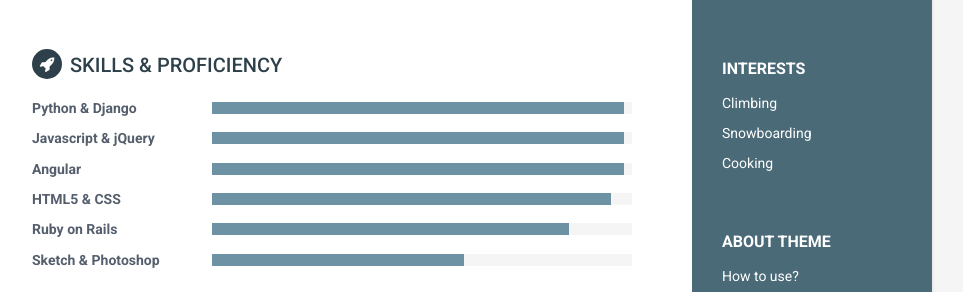
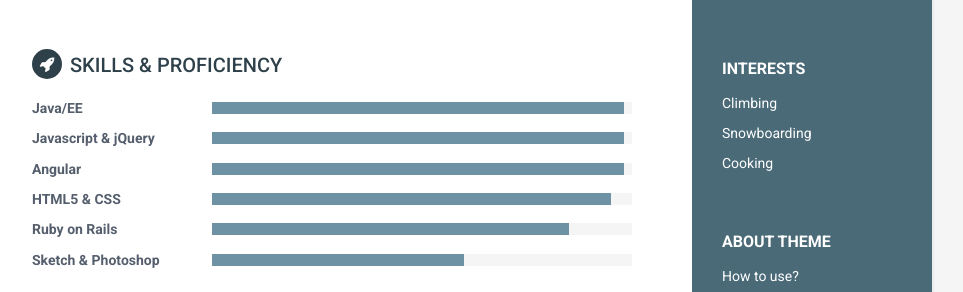
Before and after one commit to dunitgit/Web-CV, a Jekyll site: the page built from index.html, in a window 1280 px wide. Shown: the part 1017-1309 px from the top of the page, without its empty margins (188-1151 px from the left). Built offline with Jekyll 4.4.1, drawn with Linux system fonts in a browser that asks for light colours.

Commit message:
auto build test

```diff
--- a/_data/skills.yml
+++ b/_data/skills.yml
@@ -1,5 +1,5 @@
 - skill:
-  name: Python & Django
+  name: Java/EE
   level: 98%
 - skill:
   name: Javascript & jQuery
```
